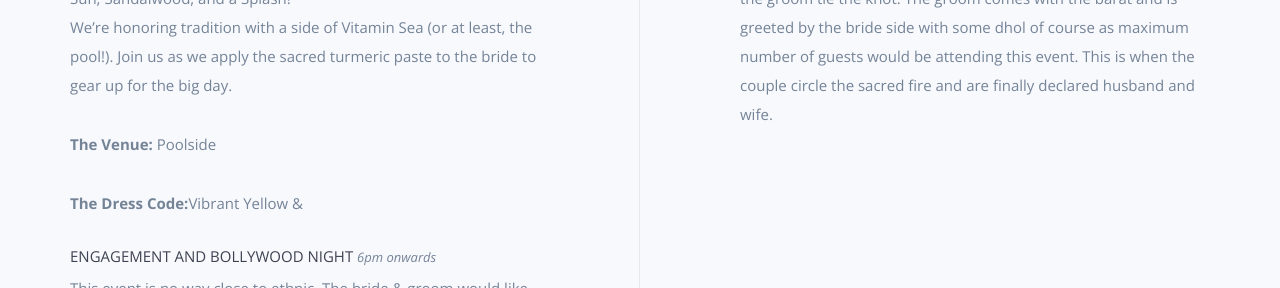
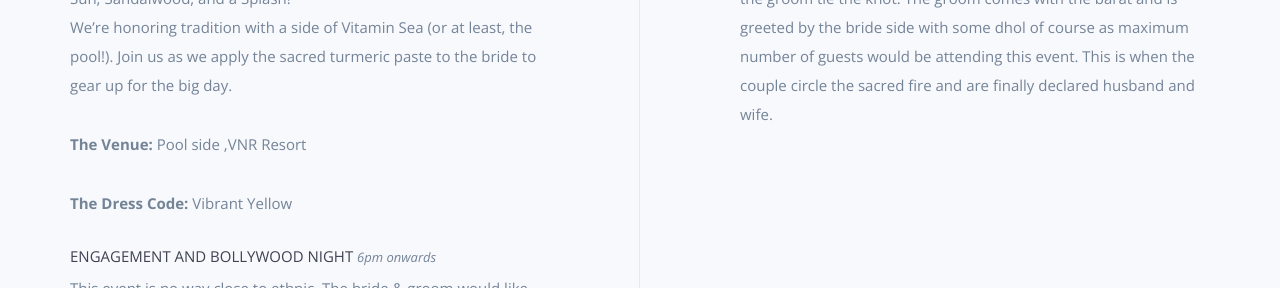
Before and after one commit to verma-aman-hash/verma-aman-hash.github.io, a website: page index.html in a window 1280 px wide. Shown: the part 1680-1968 px from the top of the page. Drawn offline with nearby package versions, Linux system fonts and the light colour scheme; files whose address does not match are found by name.

Commit message:
Update index.html

```diff
--- a/index.html
+++ b/index.html
@@ -186,8 +186,8 @@
                     <p data-i18n-hi="<strong>हल्दी समारोह</strong><br>धूप, चंदन और थोड़ा सा छींटा!<br>हम परंपरा को थोड़ा सा ‘विटामिन‑सी’ (कम से कम पूल) के साथ मना रहे हैं। आइए, दुल्हन को शुभ हल्दी लगाकर बड़े दिन की तैयारी करें।"><strong>The Haldi Ceremony</strong><br>
                         Sun, Sandalwood, and a Splash!<br>
                         We’re honoring tradition with a side of Vitamin Sea (or at least, the pool!). Join us as we apply the sacred turmeric paste to the bride to gear up for the big day.</p>
-                    <p data-i18n-hi="<strong>स्थान:</strong> पूलसाइड"><strong>The Venue:</strong> Poolside</p>
-                    <p data-i18n-hi="<strong>ड्रेस कोड:</strong> पीला और पानी‑अनुकूल"><strong>The Dress Code:</strong>Vibrant Yellow &amp;</p>
+                    <p data-i18n-hi="<strong>स्थान:</strong> पूलसाइड"><strong>The Venue:</strong> Pool side ,VNR Resort</p>
+                    <p data-i18n-hi="<strong>ड्रेस कोड:</strong> पीला और पानी‑अनुकूल"><strong>The Dress Code:</strong> Vibrant Yellow </p>
                 </div>
                 <div class="wp5">
                     <h5 data-i18n-hi="एंगेजमेंट और बॉलीवुड नाइट <span class=&quot;time&quot;>6PM Onwards</span>">Engagement and Bollywood Night <span class="time">6PM Onwards</span></h5>
```
